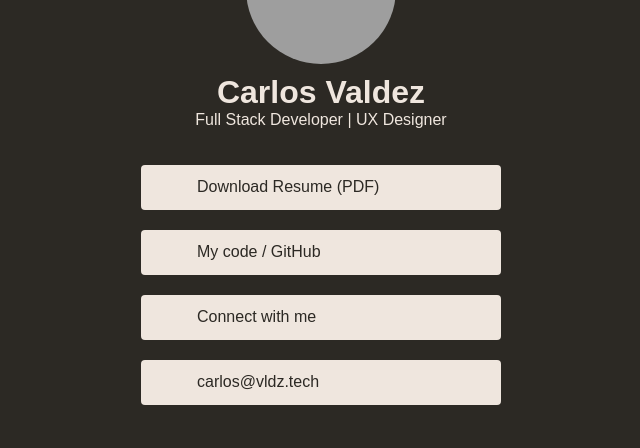
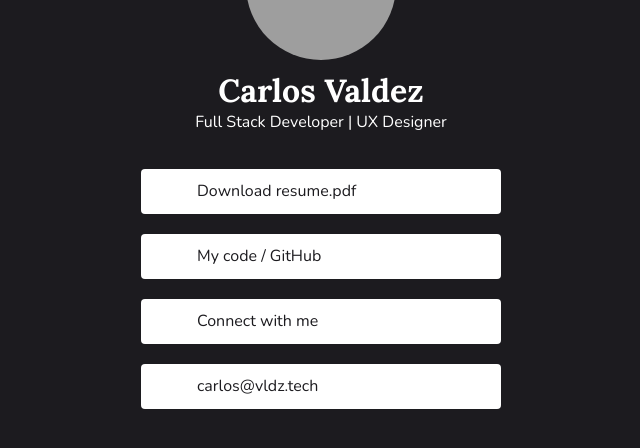
Before and after one commit to calejvaldez/website, a Next.js app: page /card in a window 1280 px wide. Shown: the part 228-676 px from the top of the page, without its empty margins (319-959 px from the left). Built offline with nearby package versions, Linux system fonts and the light colour scheme; grey boxes are pictures that could not be loaded; some icons are missing.

Commit message:
changed colors, fonts

```diff
--- a/src/app/card/page.module.css
+++ b/src/app/card/page.module.css
@@ -4,8 +4,6 @@
   justify-content: center;
   min-height: 95dvh;
   margin: 20px 0;
-
-  font-family: Arial, Helvetica, sans-serif;
 }
 
 .list {
@@ -48,6 +46,7 @@
   border-radius: 4px;
   height: 45px;
   width: 100%;
+  box-shadow: "#000000 10px 10px";
 
   display: flex;
   align-items: center;
@@ -63,6 +62,7 @@
   text-decoration: none;
   height: 100%;
   width: 100%;
+  color: var(--black);
 }
 
 .iconContainer {
--- a/src/app/card/page.tsx
+++ b/src/app/card/page.tsx
@@ -23,7 +23,7 @@ export default function Page() {
   const links: LinkObject[] = [
     {
       key: "resume",
-      label: "Download Resume (PDF)",
+      label: "Download resume.pdf",
       url: "/documents/resume.pdf",
       icon: <Attachment />,
     },
--- a/src/app/globals.css
+++ b/src/app/globals.css
@@ -3,16 +3,13 @@ globals.css
 Carlos Valdez
 */
 :root {
-  --white: #efe6de;
+  --white: #ffffff;
   --white-hover: #fff4eb;
-  --black: #2c2924;
-  --blue: #3346ac;
-  --blue-hover: #384dc0;
-  --blue-click: #3f55d6;
+  --black: #1c1b1f;
   --red: #9a0002;
 
   background-color: var(--black);
-  color: var(--black);
+  color: var(--white);
   scroll-behavior: smooth;
 }
 
@@ -24,11 +21,15 @@ body {
 a {
   text-decoration: underline;
   text-underline-offset: 4px;
+  color: var(--white);
+}
+
+button a {
   color: var(--black);
 }
 
 blockquote {
-  border-left: solid var(--black) 2px;
+  border-left: solid var(--white) 2px;
   padding: 2px 0 2px 20px;
   margin: 20px 0;
 }
@@ -92,14 +93,17 @@ footer li {
 
 h1 {
   font-size: 2.5rem;
+  font-family: Lora, Arial, Helvetica, sans-serif;
 }
 
 h2 {
   font-size: 2rem;
+  font-family: Lora, Arial, Helvetica, sans-serif;
 }
 
 h3 {
   font-size: 1.8rem;
+  font-family: Lora, Arial, Helvetica, sans-serif;
 }
 
 button {
--- a/src/app/layout.tsx
+++ b/src/app/layout.tsx
@@ -2,13 +2,18 @@
 layout.tsx
 Carlos Valdez
 */
-import { Source_Sans_3 } from "next/font/google";
+import { Nunito, Lora } from "next/font/google";
 import "./globals.css";
 
-const sourceSansPro = Source_Sans_3({
+const nunito = Nunito({
   weight: "400",
   subsets: ["latin"],
   display: "swap",
+});
+
+const lora = Lora({
+  subsets: ["latin"],
+  variable: "--font-lora",
 });
 
 export default function RootLayout({
@@ -18,9 +23,7 @@ export default function RootLayout({
 }>) {
   return (
     <html lang="en">
-      <body className={`${sourceSansPro.className}`}>
-        {children}
-      </body>
+      <body className={`${nunito.className}`}>{children}</body>
     </html>
   );
 }
```
